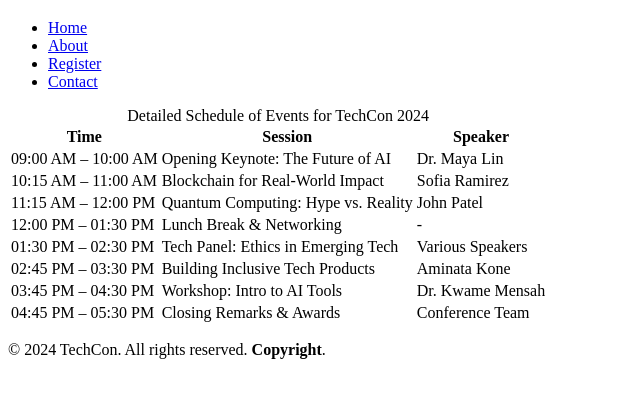
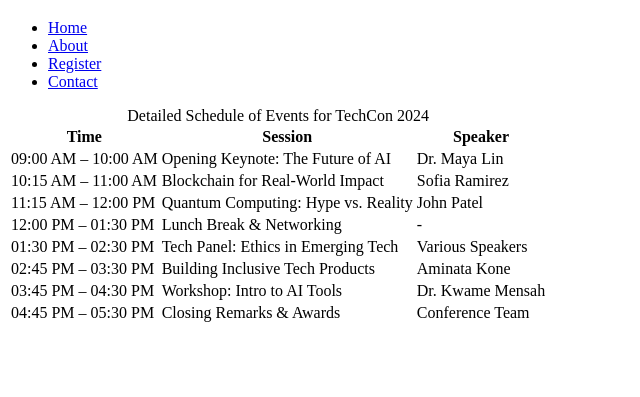
Before and after one commit to Jorgeeshun/TechCon_HTML, a plain HTML site: page techcon_website/schedule.html in a window 1280 px wide. Shown: the part 61-458 px from the top of the page, without its empty margins (0-640 px from the left). Drawn offline with Linux system fonts and the light colour scheme.

Commit message:
File Created: schedule.html

```diff
--- a/techcon_website/schedule.html
+++ b/techcon_website/schedule.html
@@ -77,9 +77,7 @@
   </main>
 
   <!-- Footer -->
-  <footer>
-    <p>&copy; 2024 TechCon. All rights reserved. <strong>Copyright</strong>.</p>
-  </footer>
+
 
 </body>
 </html>
```
